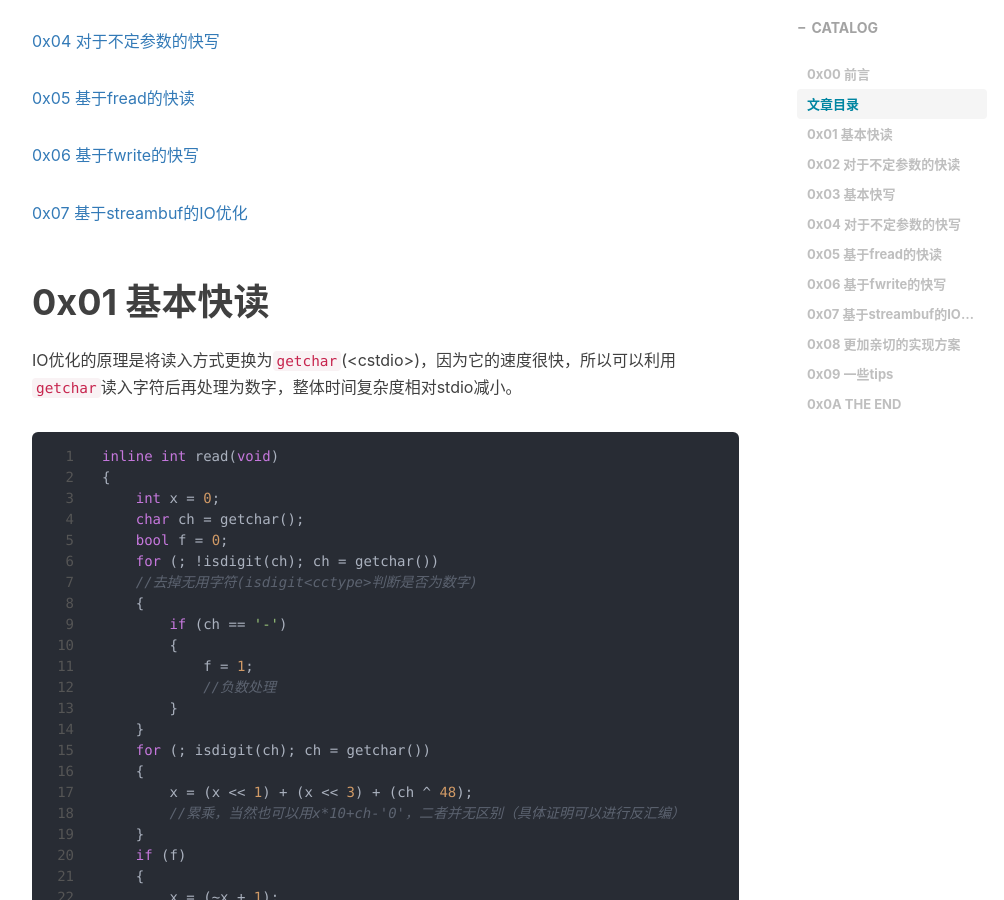
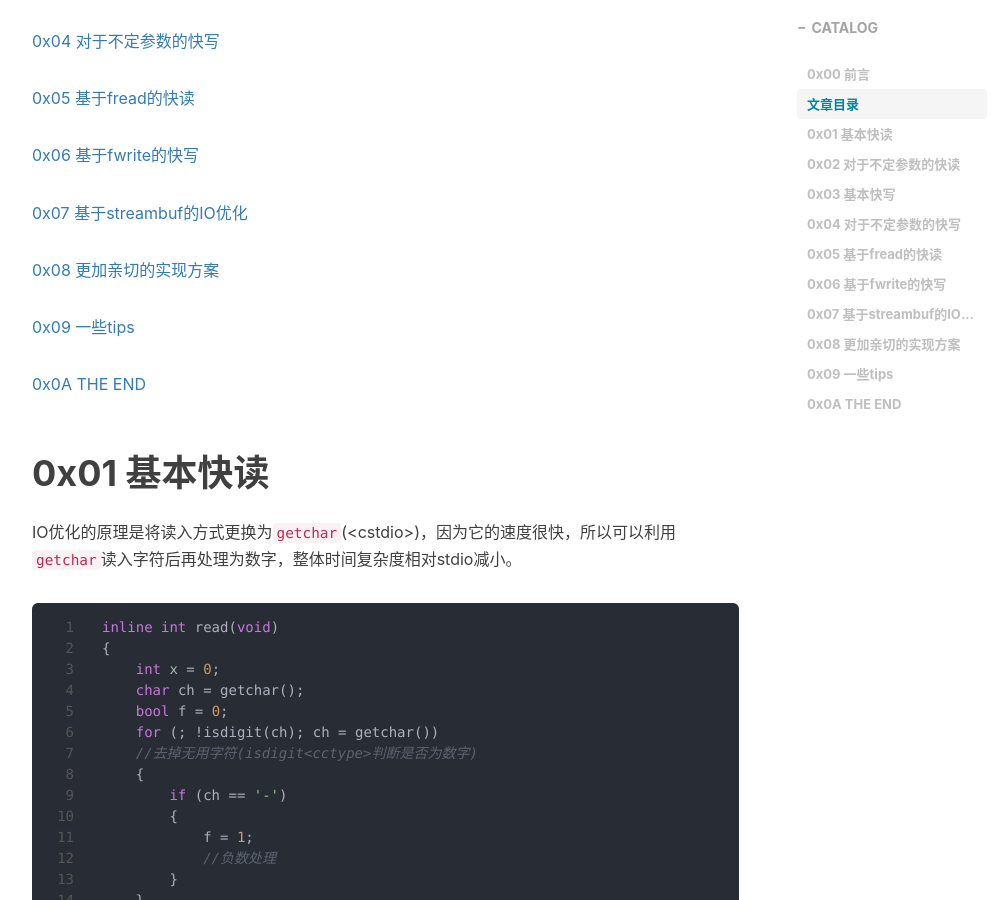
Before and after one commit to Rayminn/Rayminn.github.io, a Jekyll site: the page built from _posts/2022-12-29-FastIO.markdown, in a window 1280 px wide and 900 px high, scrolled down 1126 px. Shown: the whole window, without its empty margins (233-1237 px from the left). Built offline with Jekyll 4.4.1, drawn with Linux system fonts in a browser that asks for light colours; nearby versions of some CDN libraries; comment, search, counter and statistics services are not loaded.

Commit message:
Update 2022-12-29-FastIO.markdown

```diff
--- a/_posts/2022-12-29-FastIO.markdown
+++ b/_posts/2022-12-29-FastIO.markdown
@@ -18,21 +18,25 @@ IO(Input and Output)优化是很常用且简单的常数优化，由于C++的std
 
 # 文章目录
 
-[0x01 基本快读](# 0x01 基本快读)
+[0x01 基本快读](#0x01-基本快读)
 
-[0x02 对于不定参数的快读](# 0x02 对于不定参数的快读)
+[0x02 对于不定参数的快读](#0x02-对于不定参数的快读)
 
-[0x03 基本快写](# 0x03 基本快写)
+[0x03 基本快写](#0x03-基本快写)
 
-[0x04 对于不定参数的快写](# 0x04 对于不定参数的快写)
+[0x04 对于不定参数的快写](#0x04-对于不定参数的快写)
 
-[0x05 基于fread的快读](# 0x05 基于fread的快读)
+[0x05 基于fread的快读](#0x05-基于fread的快读)
 
-[0x06 基于fwrite的快写](# 0x06 基于fwrite的快写)
+[0x06 基于fwrite的快写](#0x06-基于fwrite的快写)
 
-[0x07 基于streambuf的IO优化](# 0x07 基于streambuf的IO优化)
+[0x07 基于streambuf的IO优化](#0x07-基于streambuf的IO优化)
 
+[0x08 更加亲切的实现方案](#0x08-更加亲切的实现方案)
 
+[0x09 一些tips](#0x09-一些tips)
+
+[0x0A THE END](#0x0a-THE-END)
 
 # 0x01 基本快读
 
```
